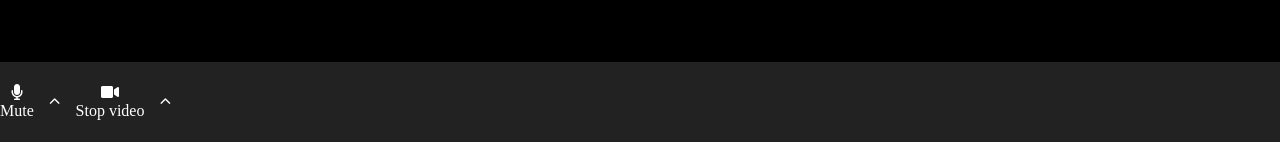
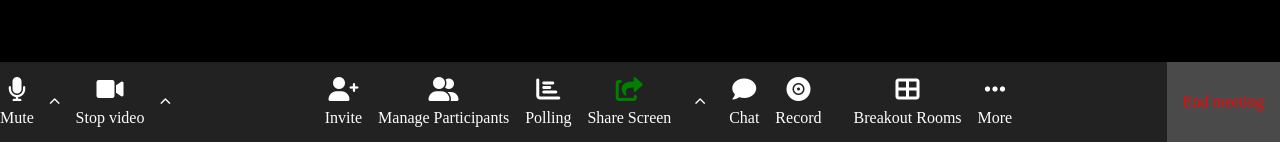
Before and after one commit to GiovanniCalia/html-css-zoom, a plain HTML site: page index.html in a window 1280 px wide. Shown: the part 1568-1710 px from the top of the page. Drawn offline with Linux system fonts and the light colour scheme.

Commit message:
Completamento circa del footer

```diff
--- a/css/stile.css
+++ b/css/stile.css
@@ -98,6 +98,7 @@ main{
 
 footer{
     display: flex;
+    justify-content: space-between;
     background-color:rgb(34, 34, 34);
     color: white;
     height: 80px;
@@ -108,8 +109,17 @@ footer{
     align-items: center;
 }
 
-.container-fas{
+.container-fas, li{
     text-align: center;
+}
+
+.fas-footer{
+    font-size: 1.5rem;
+    margin-bottom: 0.5rem;
+}
+
+.fa-share-square{
+    color: green;
 }
 
 .fas-flex{
@@ -118,3 +128,27 @@ footer{
     font-size: 70%;
     margin: 0 1rem;
 }
+
+.nav-footer{
+    display: flex;
+    align-items: center;
+}
+
+ul{
+    display: flex;
+    list-style-type: none;
+    width: 100%;
+}
+
+li{
+    margin: 0 0.5rem;
+}
+
+.end-meeting{
+    display: flex;
+    align-items: center;
+    padding: 0 1rem;
+    background-color: rgb(74, 74, 74);
+    color: red;
+
+}
--- a/index.html
+++ b/index.html
@@ -130,16 +130,56 @@
     <footer>
         <div class="container-footer-left">
             <div class="container-fas">
-                <div><i class="fas fa-microphone"></i></div>
+                <div><i class="fas fa-microphone fas-footer"></i></div>
                 <div>Mute</div>
             </div>
-            <div class="fas-flex"><i class="fas fa-chevron-up"></i></div>
+            <div class="fas-flex fas-footer"><i class="fas fa-chevron-up"></i></div>
             <div class="container-fas">
-                <div><i class="fas fa-video"></i></div>
+                <div><i class="fas fa-video fas-footer"></i></div>
                 <div> Stop video</div>
             </div>
             <div class="fas-flex"><i class="fas fa-chevron-up"></i></div>
         </div>
+        <nav class="nav-footer">
+            <ul class="ul-footer">
+                <li>
+                    <i class="fas fa-user-plus fas-footer"></i>
+                    <div>Invite</div>
+                </li>
+                <li>
+                    <i class="fas fa-user-friends fas-footer"></i>
+                    <div>Manage Participants</div>
+                </li>
+                <li>
+                    <i class="fas fa-chart-bar fas-footer"></i>
+                    <div>Polling</div>
+                </li>
+                <li>
+                    <i class="fas fa-share-square fas-footer"></i>
+                    <div>Share Screen</div>
+                </li>
+                <li class="fas-flex"><i class="fas fa-chevron-up"></i></li>
+                <li>
+                    <i class="fas fa-comment fas-footer"></i>
+                    <div>Chat</div>
+                </li>
+                <li>
+                    <i class="fas fa-record-vinyl fas-footer"></i>
+                    <div>Record</div>
+                <li>
+                <li>
+                    <i class="fas fa-th-large fas-footer"></i>
+                    <div>Breakout Rooms</div>
+                </li>
+                <li>
+                    <i class="fas fa-ellipsis-h fas-footer"></i>
+                    <div>More</div>
+                </li>
+                <li></li>
+            </ul>
+        </nav>
+
+        <div class="end-meeting">End meeting</div>
 
     </footer>
 </body>
```
